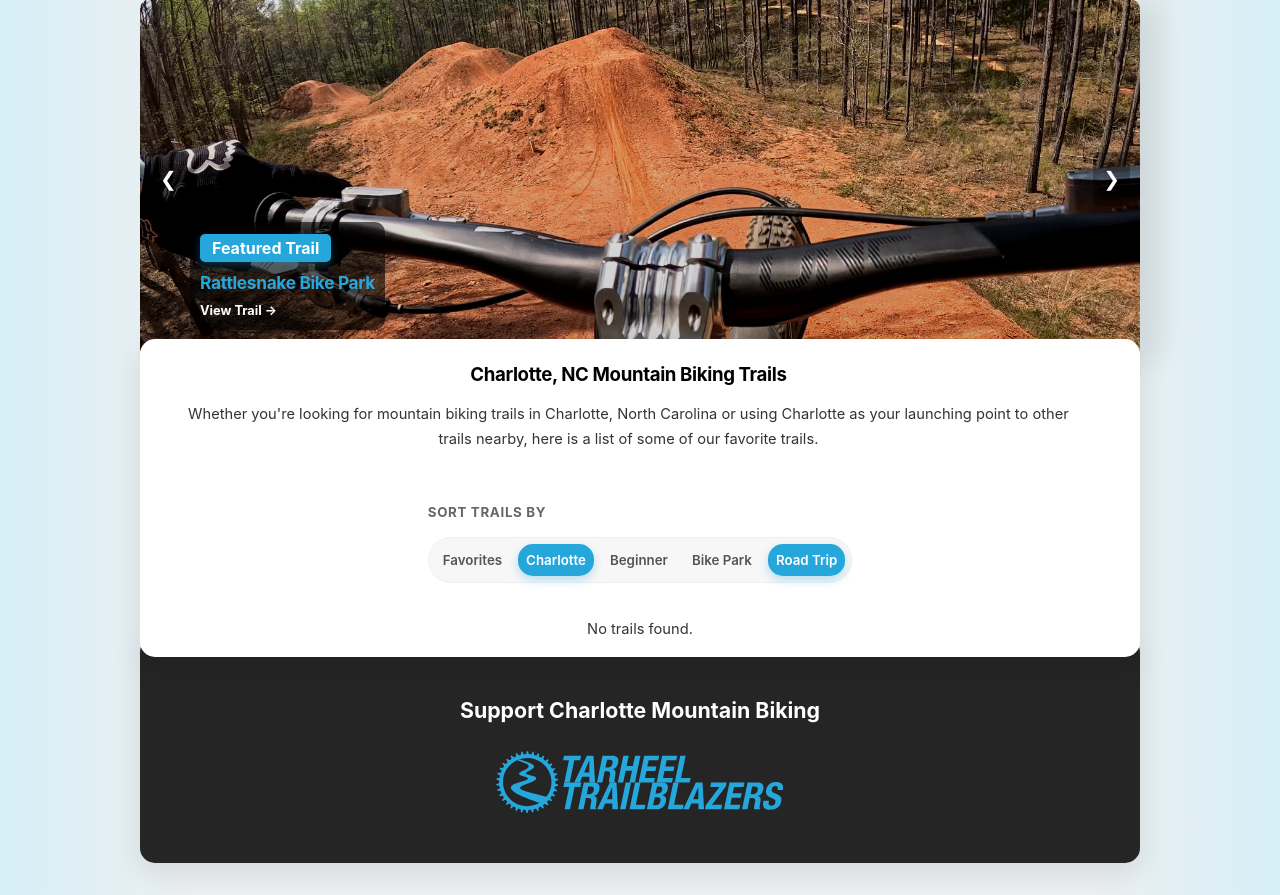
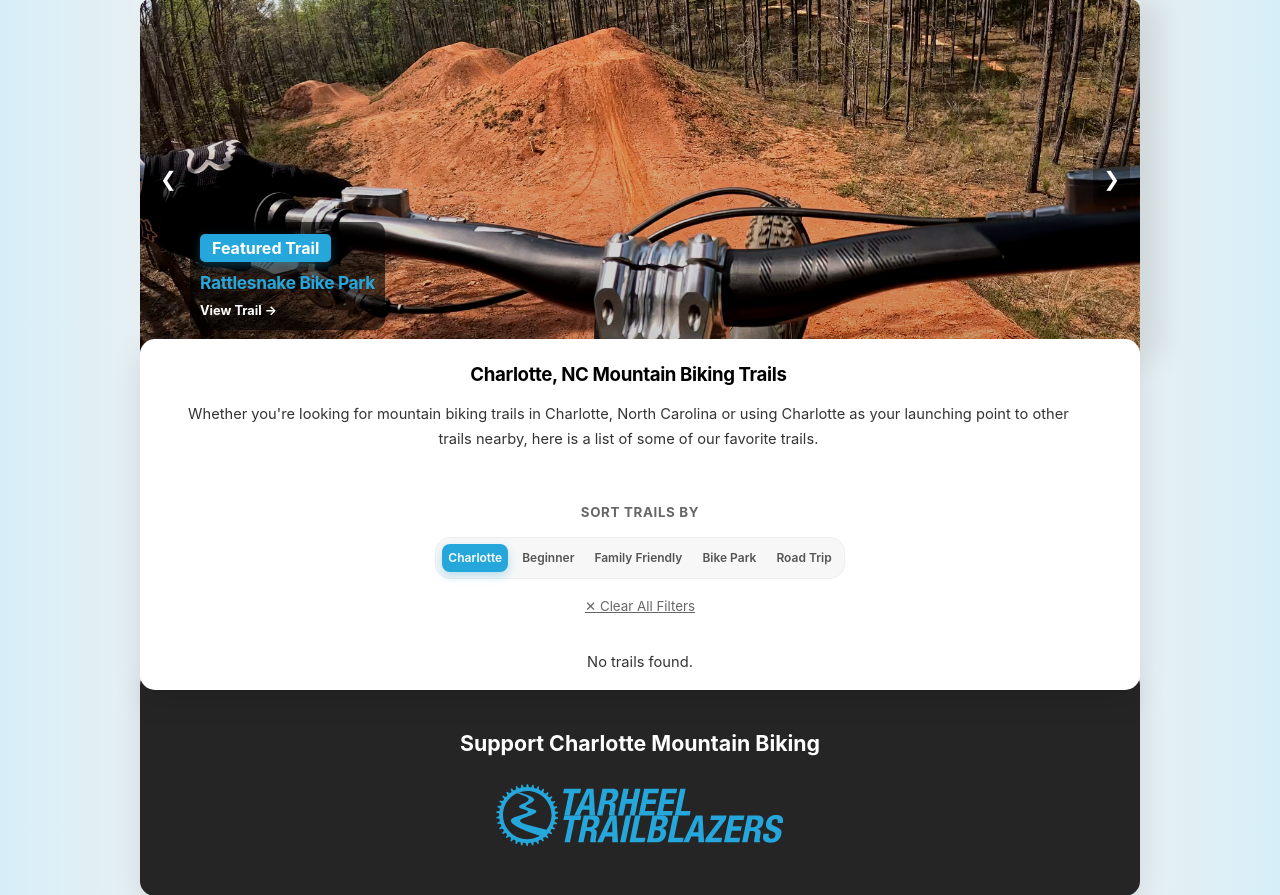
Before and after one commit to protogenoserebos/MTB_Master, a Django app: page /?sort=location in a window 1280 px wide. Shown: the part 187-1082 px from the top of the page. Run offline with Django 5.2, Linux system fonts and the light colour scheme; data that the repository does not hold is empty.

Commit message:
more updates

```diff
--- a/NCMTB/models.py
+++ b/NCMTB/models.py
@@ -25,6 +25,8 @@ class TrailArticle(models.Model):
 
     Beginner_Priority = models.IntegerField(null=True, blank=True, help_text="Priority of Trail that dictates whether it's beginner friendly.")
 
+    Family_Priority = models.IntegerField(null=True, blank=True, help_text="Priority of Trail that dictates whether it's beginner friendly.")
+
     Bike_Park_Priority = models.IntegerField(null=True, blank=True, help_text="Priority of Trail that dictates whether its a bike park.")
 
     Trail_Card_Logo = models.ImageField(upload_to='trail_photos', null=True, blank=True, help_text="Image that shows up on card on landing page tile. Typically a trail logo ex: Airline Logo.")
@@ -37,7 +39,7 @@ class TrailArticle(models.Model):
 
     Main_Features_Trails = models.TextField(blank=True,null=True, help_text="Enter the main trails and features on individual line e.g. Mountain Creek Hub, Loop, Jumps, Pump Track. Each line will be a bulleted list.")
 
-    Trail_Map_Image = models.ImageField(upload_to='trail_photos', blank=True, help_text="The trail map is displayed on the trail page under Trails tab.")
+    Trail_Map_Image = models.ImageField(upload_to='trail_photos', blank=True, null=True, help_text="The trail map is displayed on the trail page under Trails tab.")
 
     Trail_Map_Thumbnail = ImageSpecField(source='Trail_Map_Image', processors=[ResizeToFill(400, 250)], format='JPEG', options={'quality': 70})
 
--- a/NCMTB/static/css/mtb_styles.css
+++ b/NCMTB/static/css/mtb_styles.css
@@ -744,6 +744,7 @@ textarea.form-input, select.form-input, input.form-input {font-family:'inter'; f
     text-transform: uppercase;
     letter-spacing: 0.05em;
     margin-bottom: 12px;
+    text-align: center;
 }
 
 .trail-sort {
@@ -753,16 +754,17 @@ textarea.form-input, select.form-input, input.form-input {font-family:'inter'; f
     gap: 8px;
     background: rgba(0, 0, 0, 0.03); /* Subtle track background */
     padding: 6px;
-    border-radius: 50px; /* Pill shape */
+    border-radius: 15px; /* Pill shape */
     border: 1px solid #eee;
+    margin: auto 10px;
 }
 
 .trail-sort a {
-    padding: 8px 8px;
-    font-size: 10pt;
+    padding: 7px 6px;
+    font-size: 9pt;
     font-weight: 600;
     color: #555;
-    border-radius: 15px;
+    border-radius: 8px;
     transition: all 0.2s ease;
     text-decoration: none !important;
 }
@@ -1047,7 +1049,7 @@ nav {
     align-items: center;
     justify-content: center;
     gap: 0; /* Starts at zero */
-    transition: gap 0.4s ease;
+    transition: gap 0.3s ease-in-out;
 }
 
 .side-text {
@@ -1109,6 +1111,7 @@ nav {
 
     .container {max-width:1000px;}
 
+    .about-container {max-width:600px; margin: auto auto}
 
 
     .img-clickable {
--- a/NCMTB/templates/NCMTB/home.html
+++ b/NCMTB/templates/NCMTB/home.html
@@ -96,24 +96,30 @@
 <section class="trail-sort-container">
     <p class="trail-sort-label">Sort Trails By</p>
     <div class="trail-sort">
-        <a href="?sort=favorites" class="{% if current_sort == 'favorites' %}active{% endif %}">
-            Favorites
-        </a>
         <a href="?sort=location" class="{% if current_sort == 'location' %}active{% endif %}">
             Charlotte
         </a>
         <a href="?sort=beginner" class="{% if current_sort == 'beginner' %}active{% endif %}">
             Beginner
         </a>
+        <a href="?sort=family" class="{% if current_sort == 'family' %}active{% endif %}">
+            Family Friendly
+        </a>
         <a href="?sort=bikepark" class="{% if current_sort == 'bikepark' %}active{% endif %}">
             Bike Park
         </a>
-        <a href="?sort=location" class="{% if current_sort == 'location' %}active{% endif %}">
+        <a href="?sort=roadtrip" class="{% if current_sort == 'roadtrip' %}active{% endif %}">
             Road Trip
         </a>
+    </div>
 
-
+    {% if current_sort and current_sort != 'favorites' %}
+    <div style="text-align: center; margin-top: 15px;">
+        <a href="?" style="font-size: 10pt; color: #666; text-decoration: underline;">
+            ✕ Clear All Filters
+        </a>
     </div>
+    {% endif %}
 </section>
 
         {% for trail in trails %}
@@ -154,7 +160,32 @@
         <div style="display: flex; flex-direction: row;">
 </section>
 
+
 <script>
+
+let isScrolled = false;
+const scrollThreshold = 100; // Adjust based on your hero height
+const header = document.querySelector('header'); // Or your header class
+
+function handleScroll() {
+    const currentScrollY = window.scrollY;
+
+    // Use a small buffer (10px) to prevent flickering at the threshold
+    if (!isScrolled && currentScrollY > scrollThreshold) {
+        header.classList.add('scrolled');
+        isScrolled = true;
+    } else if (isScrolled && currentScrollY <= (scrollThreshold - 10)) {
+        header.classList.remove('scrolled');
+        isScrolled = false;
+    }
+}
+
+// Use requestAnimationFrame for a smooth, high-performance scroll check
+window.addEventListener('scroll', () => {
+    window.requestAnimationFrame(handleScroll);
+}, { passive: true });
+
+
     let currentSlide = 0;
     const slides = document.querySelectorAll('.hero-slide');
     const slideInterval = 5000; // 5 seconds
--- a/NCMTB/views.py
+++ b/NCMTB/views.py
@@ -12,36 +12,33 @@ class TrailListView(ListView):
     context_object_name = 'trails'
 
     def get_queryset(self):
+        # Default to favorites if no sort is provided
         sort_by = self.request.GET.get('sort', 'favorites')
 
         sort_mapping = {
-            'favorites': 'Order_Priority',
             'location': 'Loc_Priority',
+            'roadtrip': 'Loc_Priority',
             'beginner': 'Beginner_Priority',
             'bikepark': 'Bike_Park_Priority',
-            'roadtrip': 'Loc_Priority', # Reusing Loc_Priority or a specific field
+            'family': 'Family_Priority',
         }
 
+        # If the sort key isn't in our mapping (like 'favorites'),
+        # it defaults to 'Order_Priority'
         target_field = sort_mapping.get(sort_by, 'Order_Priority')
 
-        # Logic for "Road Trip": Sort descending (biggest values first)
+        qs = TrailArticle.objects.exclude(**{f"{target_field}__in": [0, None]})
+
         if sort_by == 'roadtrip':
-            queryset = TrailArticle.objects.exclude(
-                **{f"{target_field}__in": [0, None]}
-            ).order_by(f"-{target_field}") # The '-' makes it descending
+            return qs.order_by(f"-{target_field}")
         else:
-            # Standard ascending sort for others
-            queryset = TrailArticle.objects.exclude(
-                **{f"{target_field}__in": [0, None]}
-            ).order_by(target_field)
-
-        return queryset
+            return qs.order_by(target_field)
 
     def get_context_data(self, **kwargs):
         context = super().get_context_data(**kwargs)
-        context['current_sort'] = self.request.GET.get('sort', 'favorites')
+        # This is what drives the "active" class highlighting
+        context['current_sort'] = self.request.GET.get('sort')
         return context
-
 
 
 def trail_list(request):
```
Also changed, not shown: Documentation/docs/_NEW_Linux_Droplet.md (+10 -1 lines), NCMTB/templates/NCMTB/about.html (+6 -3 lines), NCMTB/migrations/0022_trailarticle_family_priority_and_more.py (added).
